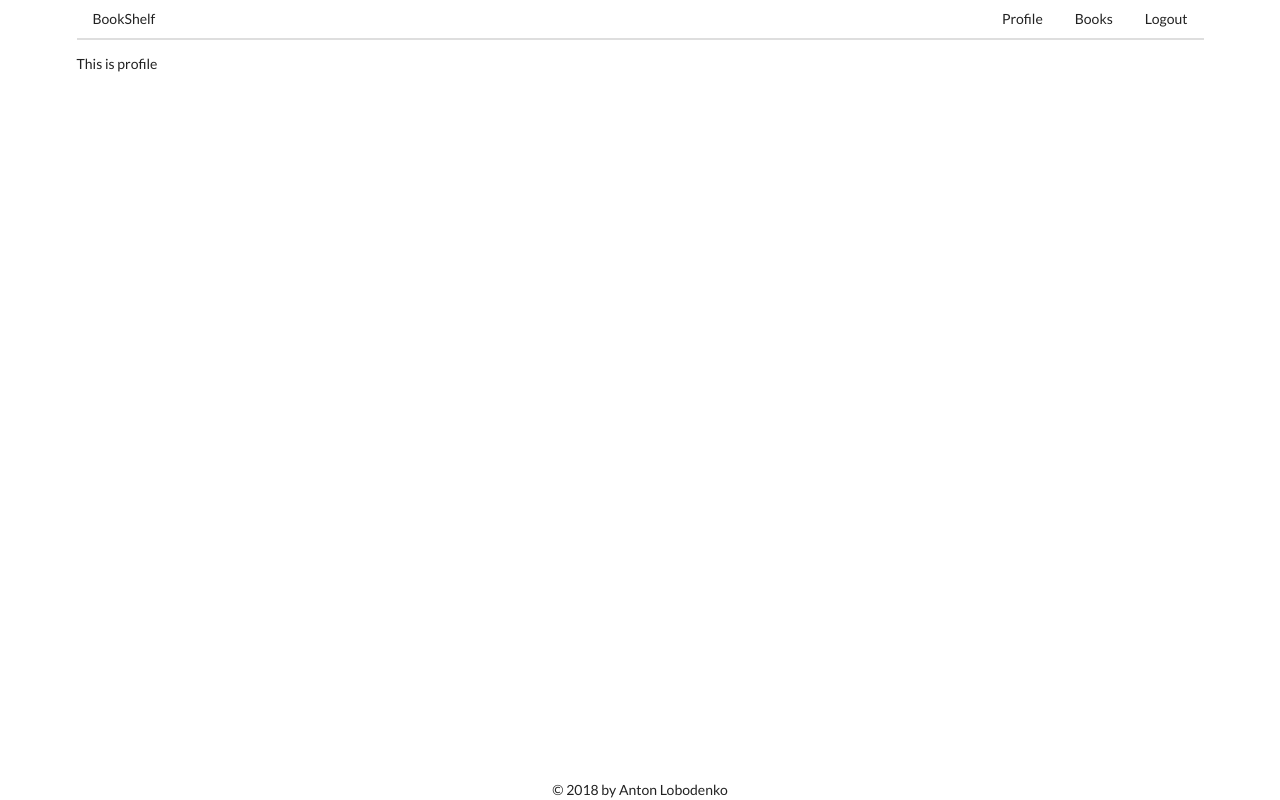
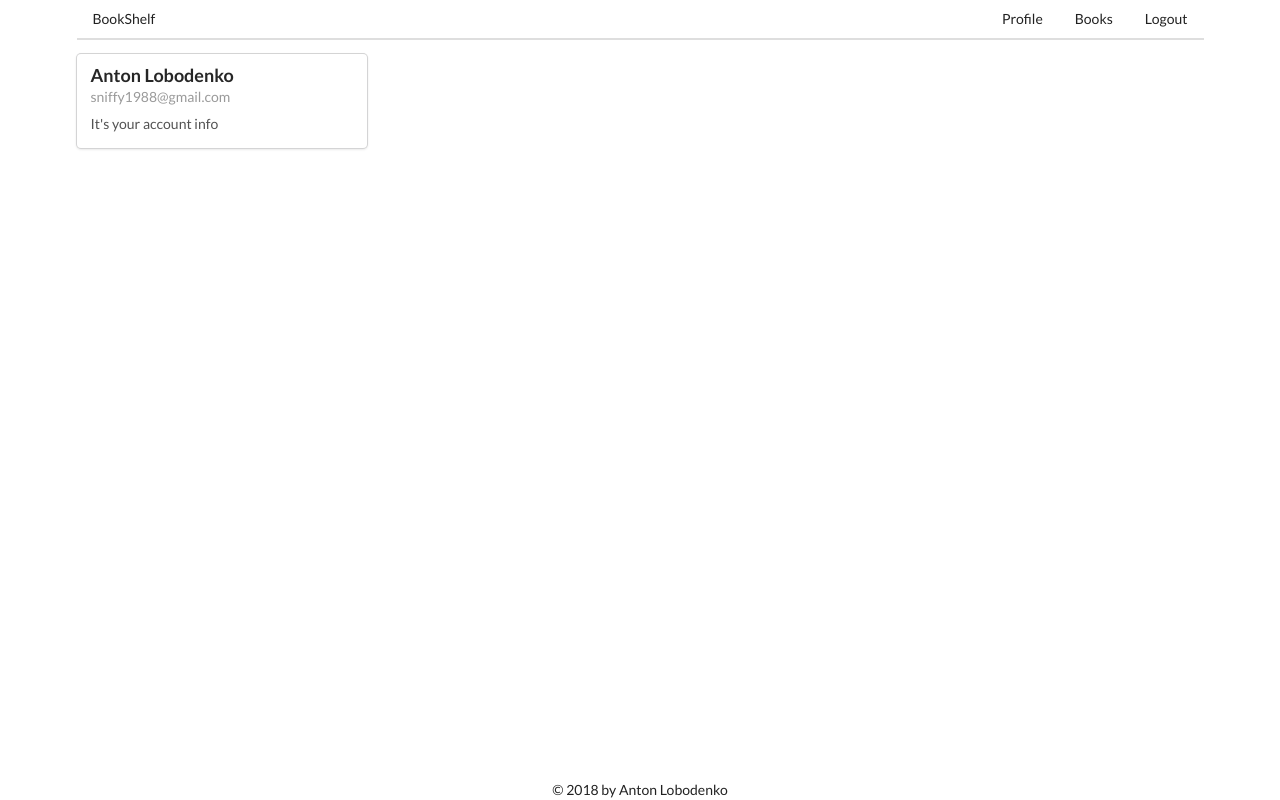
Before and after one commit to sniffy1988/courseprojectreact, a React (Create React App) app: page /profile in a window 1280 px wide. Built offline with nearby package versions, Linux system fonts and the light colour scheme.

Commit message:
add Profile Info

```diff
--- a/src/components/Profile.js
+++ b/src/components/Profile.js
@@ -1,9 +1,29 @@
 import React, { Component } from "react";
-//TODO: Add profile component;
+import { connect } from "react-redux";
+
+import { getUser } from "../store/selectors/userSelectors";
+
 class Profile extends Component {
   render() {
-    return <div>This is profile</div>;
+    const { user } = this.props;
+    const { firstName, lastName, email } = user;
+    return (
+      <div className='ui card'>
+        <div className='content'>
+          <span className='header'>{`${firstName} ${lastName}`}</span>
+          <div className='meta'>
+            <span className='date'>{email}</span>
+          </div>
+          <div className='description'>It's your account info</div>
+        </div>
+      </div>
+    );
   }
 }
 
-export default Profile;
+export default connect(
+  state => {
+    return { user: getUser(state) };
+  },
+  null
+)(Profile);
```
